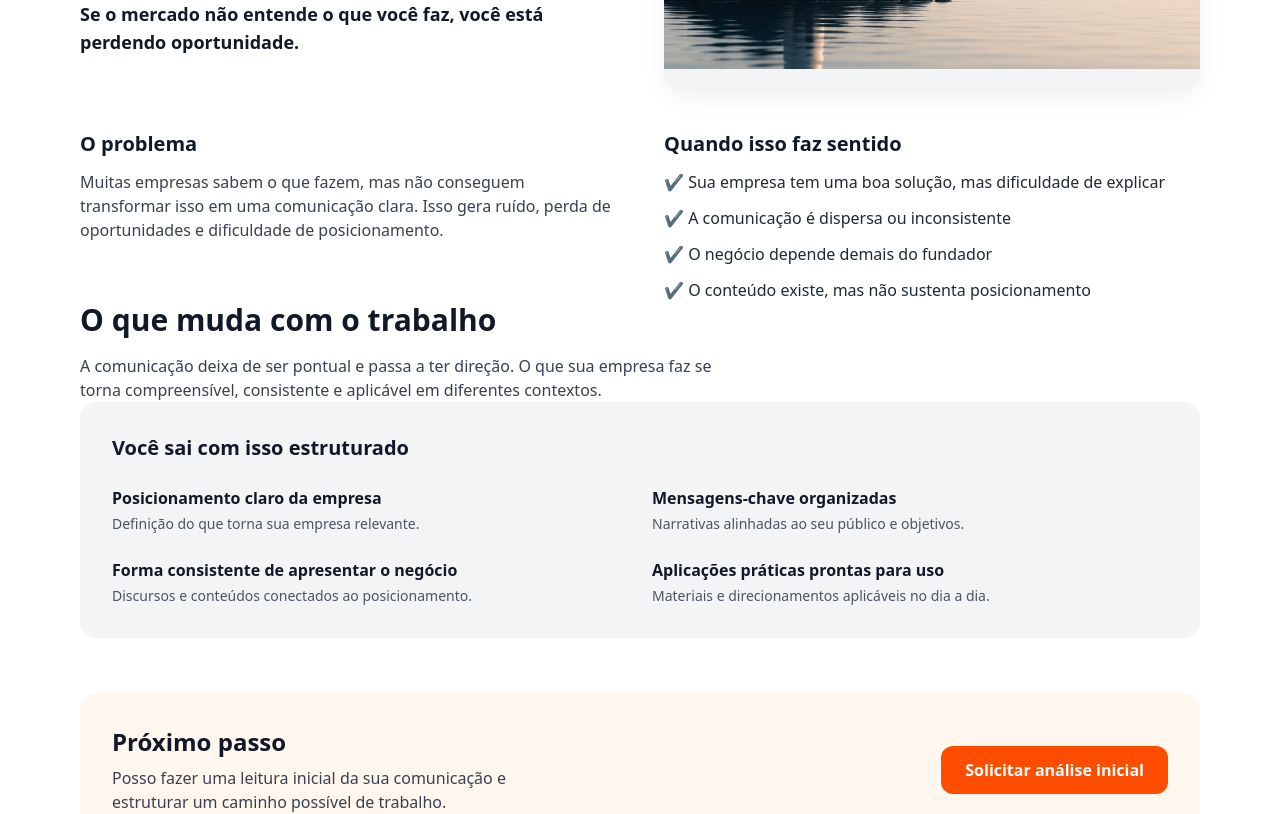
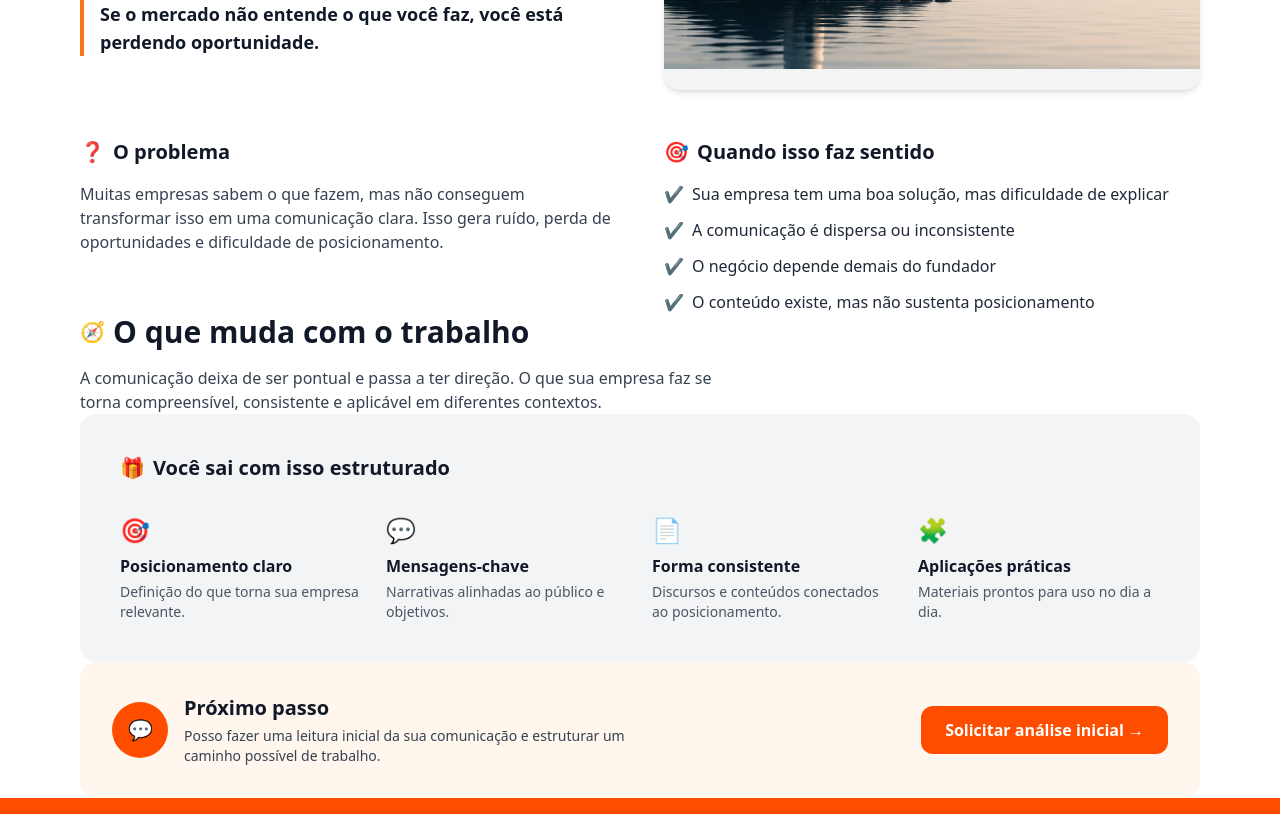
Before and after one commit to andretomazela-dev/integrado, a Next.js app: page /sistema-de-posicionamento-estrategico in a window 1280 px wide. Shown: the part 500-1314 px from the top of the page. Built offline with nearby package versions, Linux system fonts and the light colour scheme.

Commit message:
Update page.jsx

```diff
--- a/app/sistema-de-posicionamento-estrategico/page.jsx
+++ b/app/sistema-de-posicionamento-estrategico/page.jsx
@@ -12,7 +12,7 @@ export default function SistemaPosicionamento() {
       <main className="bg-white">
 
         {/* HERO */}
-        <section className="container pt-12 pb-8 md:pt-16 md:pb-10 grid md:grid-cols-2 gap-12 items-center">
+        <section className="container pt-14 pb-10 md:pt-16 md:pb-12 grid md:grid-cols-2 gap-12 items-center">
 
           <div>
             <p className="uppercase tracking-wide text-sm text-orange-600 font-semibold">
@@ -27,12 +27,12 @@ export default function SistemaPosicionamento() {
               Transformo o que sua empresa faz em uma comunicação clara, consistente e aplicável.
             </p>
 
-            <p className="mt-6 text-lg font-semibold text-gray-900">
+            <p className="mt-6 text-lg font-semibold text-gray-900 border-l-4 border-orange-500 pl-4">
               Se o mercado não entende o que você faz, você está perdendo oportunidade.
             </p>
           </div>
 
-          <div className="rounded-2xl overflow-hidden shadow-card relative h-[300px] md:h-[400px] bg-gray-100 p-6">
+          <div className="rounded-2xl overflow-hidden shadow-md relative h-[300px] md:h-[400px] bg-gray-100 p-6">
             <Image
               src="/hero-posicionamento.png"
               alt="Clareza e direção estratégica"
@@ -47,7 +47,8 @@ export default function SistemaPosicionamento() {
         <section className="container grid md:grid-cols-2 gap-12 mt-12">
 
           <div>
-            <h2 className="text-xl font-bold mb-3">
+            <h2 className="text-xl font-bold mb-4 flex items-center gap-2">
+              <span className="text-orange-500 text-xl">❓</span>
               O problema
             </h2>
 
@@ -58,15 +59,16 @@ export default function SistemaPosicionamento() {
           </div>
 
           <div>
-            <h2 className="text-xl font-bold mb-3">
+            <h2 className="text-xl font-bold mb-4 flex items-center gap-2">
+              <span className="text-orange-500 text-xl">🎯</span>
               Quando isso faz sentido
             </h2>
 
             <ul className="space-y-3 text-gray-800">
-              <li>✔ Sua empresa tem uma boa solução, mas dificuldade de explicar</li>
-              <li>✔ A comunicação é dispersa ou inconsistente</li>
-              <li>✔ O negócio depende demais do fundador</li>
-              <li>✔ O conteúdo existe, mas não sustenta posicionamento</li>
+              <li className="flex gap-2"><span className="text-orange-500">✔</span> Sua empresa tem uma boa solução, mas dificuldade de explicar</li>
+              <li className="flex gap-2"><span className="text-orange-500">✔</span> A comunicação é dispersa ou inconsistente</li>
+              <li className="flex gap-2"><span className="text-orange-500">✔</span> O negócio depende demais do fundador</li>
+              <li className="flex gap-2"><span className="text-orange-500">✔</span> O conteúdo existe, mas não sustenta posicionamento</li>
             </ul>
           </div>
 
@@ -75,7 +77,8 @@ export default function SistemaPosicionamento() {
         {/* TRANSFORMAÇÃO */}
         <section className="container mt-16">
 
-          <h2 className="text-2xl md:text-3xl font-bold">
+          <h2 className="text-2xl md:text-3xl font-bold flex items-center gap-2">
+            <span className="text-orange-500 text-xl">🧭</span>
             O que muda com o trabalho
           </h2>
 
@@ -87,41 +90,46 @@ export default function SistemaPosicionamento() {
         </section>
 
         {/* ENTREGA */}
-        <section className="container mt-12">
+        <section className="container mt-10">
 
-          <div className="bg-gray-100 rounded-2xl p-8">
+          <div className="bg-gray-100 rounded-2xl p-8 md:p-10">
 
-            <h3 className="text-xl font-semibold mb-6">
+            <h3 className="text-xl font-semibold mb-8 flex items-center gap-2">
+              <span className="text-orange-500 text-xl">🎁</span>
               Você sai com isso estruturado
             </h3>
 
-            <div className="grid md:grid-cols-2 gap-6">
+            <div className="grid md:grid-cols-4 gap-6">
 
               <div>
-                <h4 className="font-semibold">Posicionamento claro da empresa</h4>
+                <div className="text-2xl mb-2 text-orange-500">🎯</div>
+                <h4 className="font-semibold">Posicionamento claro</h4>
                 <p className="text-sm text-gray-600 mt-1">
                   Definição do que torna sua empresa relevante.
                 </p>
               </div>
 
               <div>
-                <h4 className="font-semibold">Mensagens-chave organizadas</h4>
+                <div className="text-2xl mb-2 text-orange-500">💬</div>
+                <h4 className="font-semibold">Mensagens-chave</h4>
                 <p className="text-sm text-gray-600 mt-1">
-                  Narrativas alinhadas ao seu público e objetivos.
+                  Narrativas alinhadas ao público e objetivos.
                 </p>
               </div>
 
               <div>
-                <h4 className="font-semibold">Forma consistente de apresentar o negócio</h4>
+                <div className="text-2xl mb-2 text-orange-500">📄</div>
+                <h4 className="font-semibold">Forma consistente</h4>
                 <p className="text-sm text-gray-600 mt-1">
                   Discursos e conteúdos conectados ao posicionamento.
                 </p>
               </div>
 
               <div>
-                <h4 className="font-semibold">Aplicações práticas prontas para uso</h4>
+                <div className="text-2xl mb-2 text-orange-500">🧩</div>
+                <h4 className="font-semibold">Aplicações práticas</h4>
                 <p className="text-sm text-gray-600 mt-1">
-                  Materiais e direcionamentos aplicáveis no dia a dia.
+                  Materiais prontos para uso no dia a dia.
                 </p>
               </div>
 
@@ -132,25 +140,31 @@ export default function SistemaPosicionamento() {
         </section>
 
         {/* CTA */}
-        <section className="container pt-12 pb-16 md:pt-14 md:pb-20">
+        <section className="container pt-14 pb-20">
 
-          <div className="bg-orange-50 rounded-2xl p-8 flex flex-col md:flex-row md:items-center md:justify-between gap-6">
+          <div className="bg-orange-50 rounded-2xl p-8 flex flex-col md:flex-row items-center justify-between gap-6">
 
-            <div>
-              <h2 className="text-2xl font-bold">
-                Próximo passo
-              </h2>
+            <div className="flex items-center gap-4">
+              <div className="bg-[#FF4D00] text-white rounded-full w-14 h-14 flex items-center justify-center text-xl">
+                💬
+              </div>
 
-              <p className="mt-2 text-gray-700 max-w-md">
-                Posso fazer uma leitura inicial da sua comunicação e estruturar um caminho possível de trabalho.
-              </p>
+              <div>
+                <h2 className="text-xl font-bold">
+                  Próximo passo
+                </h2>
+
+                <p className="text-gray-700 text-sm mt-1 max-w-md">
+                  Posso fazer uma leitura inicial da sua comunicação e estruturar um caminho possível de trabalho.
+                </p>
+              </div>
             </div>
 
             <Link
               href="/#contato"
               className="bg-[#FF4D00] text-white px-6 py-3 rounded-xl font-semibold hover:opacity-90 transition"
             >
-              Solicitar análise inicial
+              Solicitar análise inicial →
             </Link>
 
           </div>
```
